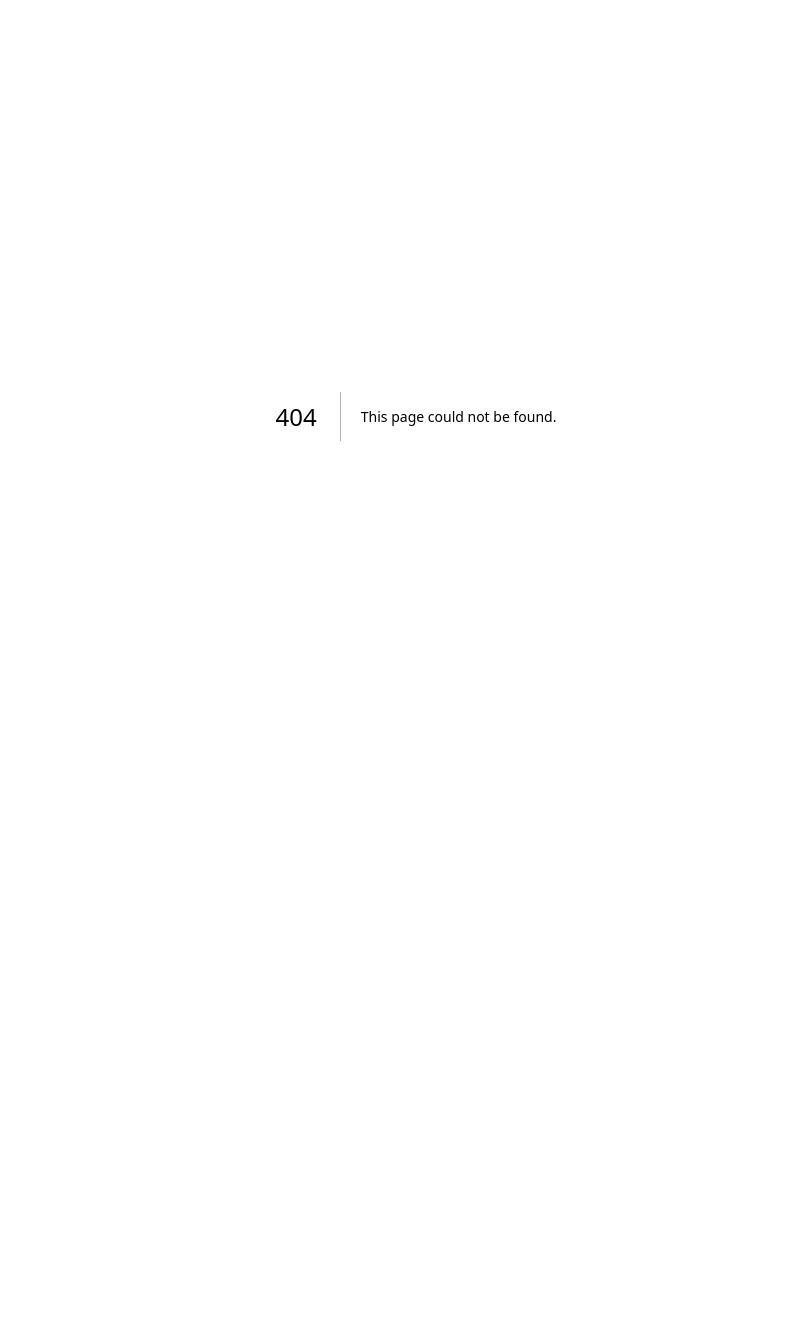
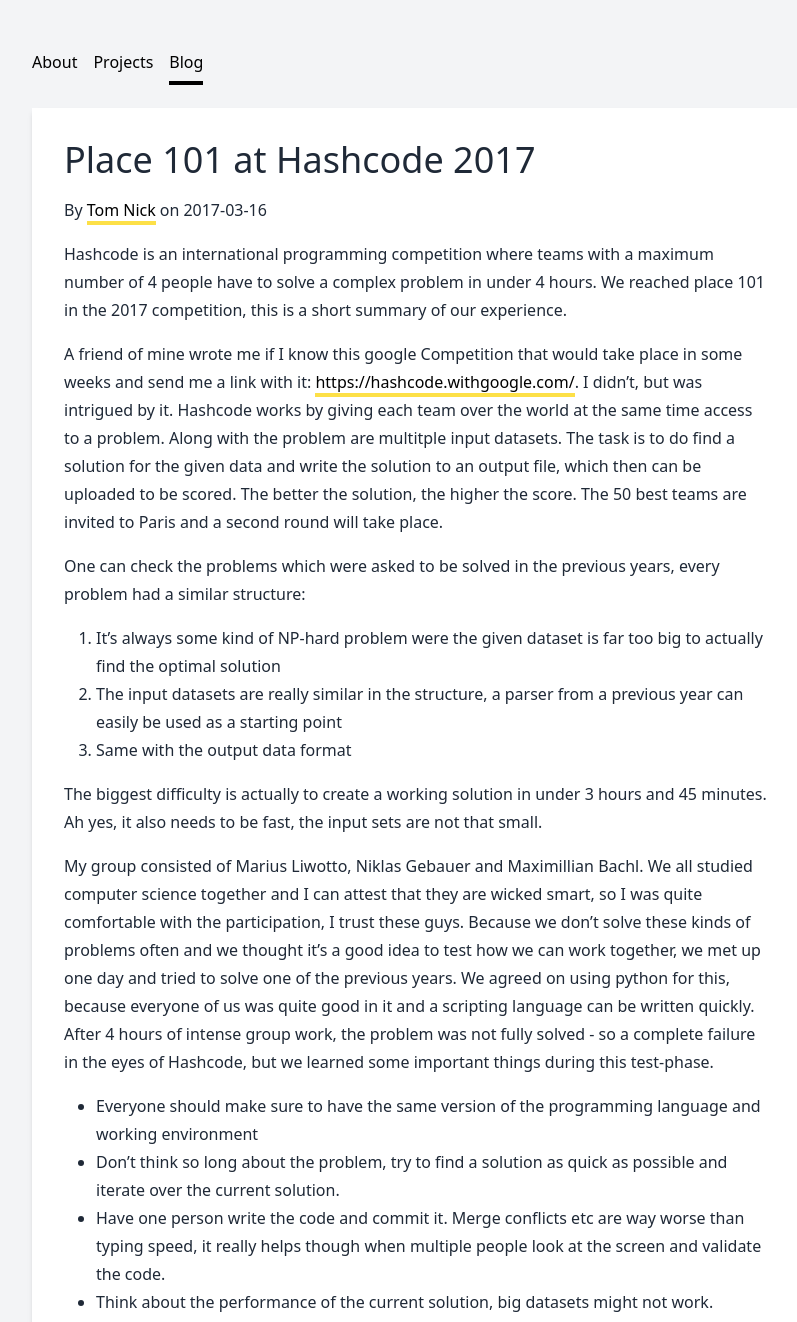
Before and after one commit to TN1ck/tn1ck.com, a Next.js app: page /blog/hashcode in a window 1280 px wide. Before the commit this address had no page. Shown: the top 1322 px of the page, without its empty margins (224-1021 px from the left). Before the commit the page ends 832 px from the top, so only its background shows below. Built offline with nearby package versions, Linux system fonts and the light colour scheme.

Commit message:
feat: aaand the hashcode one

```diff
--- /dev/null
+++ b/pages/blog/hashcode.tsx
@@ -0,0 +1,185 @@
+import { NextPage } from "next"
+import Container from "../../components/container"
+import { Author, BlogContent } from "../../components/blog"
+import { CodeBlock } from "../../components/code-block"
+
+export const METADATA = {
+  title: "Place 101 at Hashcode 2017",
+  date: "2017-03-16",
+  slug: "hashcode",
+}
+
+const Hashcode: NextPage = () => {
+  return (
+    <Container activeId="blog">
+      <BlogContent>
+        <h1>{METADATA.title}</h1>
+        <Author date={METADATA.date} />
+        <p>
+          Hashcode is an international programming competition where teams with
+          a maximum number of 4 people have to solve a complex problem in under
+          4 hours. We reached place 101 in the 2017 competition, this is a short
+          summary of our experience.
+        </p>
+        <p>
+          A friend of mine wrote me if I know this google Competition that would
+          take place in some weeks and send me a link with it:{" "}
+          <a href="https://hashcode.withgoogle.com/">
+            https://hashcode.withgoogle.com/
+          </a>
+          . I didn’t, but was intrigued by it. Hashcode works by giving each
+          team over the world at the same time access to a problem. Along with
+          the problem are multitple input datasets. The task is to do find a
+          solution for the given data and write the solution to an output file,
+          which then can be uploaded to be scored. The better the solution, the
+          higher the score. The 50 best teams are invited to Paris and a second
+          round will take place.
+        </p>
+        <p>
+          One can check the problems which were asked to be solved in the
+          previous years, every problem had a similar structure:
+        </p>
+        <ol>
+          <li>
+            It’s always some kind of NP-hard problem were the given dataset is
+            far too big to actually find the optimal solution
+          </li>
+          <li>
+            The input datasets are really similar in the structure, a parser
+            from a previous year can easily be used as a starting point
+          </li>
+          <li>Same with the output data format</li>
+        </ol>
+        <p>
+          The biggest difficulty is actually to create a working solution in
+          under 3 hours and 45 minutes. Ah yes, it also needs to be fast, the
+          input sets are not that small.
+        </p>
+        <p>
+          My group consisted of Marius Liwotto, Niklas Gebauer and Maximillian
+          Bachl. We all studied computer science together and I can attest that
+          they are wicked smart, so I was quite comfortable with the
+          participation, I trust these guys. Because we don’t solve these kinds
+          of problems often and we thought it’s a good idea to test how we can
+          work together, we met up one day and tried to solve one of the
+          previous years. We agreed on using python for this, because everyone
+          of us was quite good in it and a scripting language can be written
+          quickly. After 4 hours of intense group work, the problem was not
+          fully solved - so a complete failure in the eyes of Hashcode, but we
+          learned some important things during this test-phase.
+        </p>
+        <ul>
+          <li>
+            Everyone should make sure to have the same version of the
+            programming language and working environment
+          </li>
+          <li>
+            Don’t think so long about the problem, try to find a solution as
+            quick as possible and iterate over the current solution.
+          </li>
+          <li>
+            Have one person write the code and commit it. Merge conflicts etc
+            are way worse than typing speed, it really helps though when
+            multiple people look at the screen and validate the code.
+          </li>
+          <li>
+            Think about the performance of the current solution, big datasets
+            might not work.
+          </li>
+          <li>
+            Create an outline of the data-structures you want to use, especially
+            if you use indices or references etc. This is super important! We
+            agreed on using python-classes, because we read this solution of a
+            past problem afterwards and thought it looks pretty neat:{" "}
+            <a href="https://github.com/flashcode/google-hashcode-2016">
+              https://github.com/flashcode/google-hashcode-2016
+            </a>
+            .
+          </li>
+        </ul>
+        <p>
+          One of our group also solved the test problem that is released every
+          year. Its main function is to give the groups a taste of what they
+          should expect and to show how the submission / scoring / file
+          uploading works. We used this solution to create a skeleton with an
+          input-parser, output-writer and a basic main method.
+        </p>
+        <p>
+          On the day of the competition, we all met up again. We coded at my
+          place, because we also used it for the test and it worked quite well.
+          We met one hour early and made sure everything is set up correct. One
+          of us was actually remote participating, so we checked that speaking
+          with him worked smoothly.
+        </p>
+        <p>
+          When the countdown for the release of the problem was at 0, we just
+          reloaded the page thinking it would appear there. But actually a new
+          menu-entry is created. 30 seconds lost, damnit! :D
+        </p>
+        <p>
+          Everyone read the problem quietly, after that we made an outline about
+          the relationship of the data. You can probably find the problem at
+          hashcode, if not{" "}
+          <a href="https://fervent-noether-61cc4d.netlify.app/assets/documents/hashcode2017_streaming_videos.pdf">
+            here is the document
+          </a>
+          . I started to code the input parser and the needed classes at the
+          same time. My group colleagues were thinking about how to solve it.
+          They quickly come up with a good method, we wanted to normalize the
+          data, and sort the servers with some heuristic.
+        </p>
+        <p>
+          We could work together really well, so much better as in the
+          test-phase. We still thought to complex and when we were finished
+          coding up the first solution, we noticed that for the biggest dataset,
+          the code is far to slow. Only one hour was left at the moment, so we
+          quickly searched for the culprit and found it, the server sorting
+          heuristic was super slow. We commented it out and tried it out again.
+          It was still super slow, but fast enough to get a solution for every
+          dataset in under 20 minutes. At this point, we had no clue if our
+          exporter or the solution did work at all, we only tested with the
+          example. The moment a score appeared after we uploaded, we were super
+          relieved. Our score was quite high! During the competition there is a
+          dashboard were teams can see how good they currently are, it’s frozen
+          though after 2:45 hours and our solution would have been place 43 on
+          this!
+        </p>
+        <p>
+          During the time we were still actively searching for
+          performance-improvements, mostly adding a cache to some functions,
+          which helped amazingly. The code actually improved so much in
+          performance, that we could use our heuristic. Only 5 minutes before
+          the competition was over, we could upload our solution with the
+          applied heuristic…and it actually didn’t do so much. So in the end, we
+          achieved place 101 and were all super happy about it, but no paris for
+          us this year. But we again learned some important things, which we
+          keep in mind for the next time:
+        </p>
+        <ul>
+          <li>
+            Try to implement a simple solution first and really think hard about
+            your heuristic!
+          </li>
+          <li>
+            Add caching! Maybe write a decorator beforehand to easily cache the
+            results of functions.
+          </li>
+          <li>
+            Use maybe a fast language to solve the problem. Performance is quite
+            crucial in the end and something like Java/Cpp would have helped us
+            probably there.
+          </li>
+        </ul>
+        <p>
+          Our group name was TU_Dudes and the code can be seen at{" "}
+          <a href="https://github.com/TN1ck/hashcode-2017">
+            https://github.com/TN1ck/hashcode-2017
+          </a>
+          . It’s quite the mess though, so be warned.
+        </p>
+      </BlogContent>
+    </Container>
+  )
+}
+
+export default Hashcode
--- a/pages/blog/index.tsx
+++ b/pages/blog/index.tsx
@@ -5,12 +5,14 @@ import { METADATA as updatePlansMetadata } from "./update-plans"
 import { METADATA as miuMetadata } from "./miu"
 import { METADATA as numbersGameMetadata } from "./numbers-game"
 import { METADATA as dropboxMetadata } from "./dropbox-header"
+import { METADATA as hashCodeMetadata } from "./hashcode"
 
 const BLOG_ENTRIES = [
   updatePlansMetadata,
   dropboxMetadata,
   numbersGameMetadata,
   miuMetadata,
+  hashCodeMetadata,
 ]
 
 const Home: NextPage = () => {
@@ -21,8 +23,10 @@ const Home: NextPage = () => {
         {BLOG_ENTRIES.map((metadata) => (
           <li key={metadata.title} className="mb-2">
             <Link className="link" href={`/blog/${metadata.slug}`}>
-              {metadata.date} - {metadata.title}
+              {metadata.title}
             </Link>
+            {" - "}
+            {metadata.date}
           </li>
         ))}
       </ul>
```
